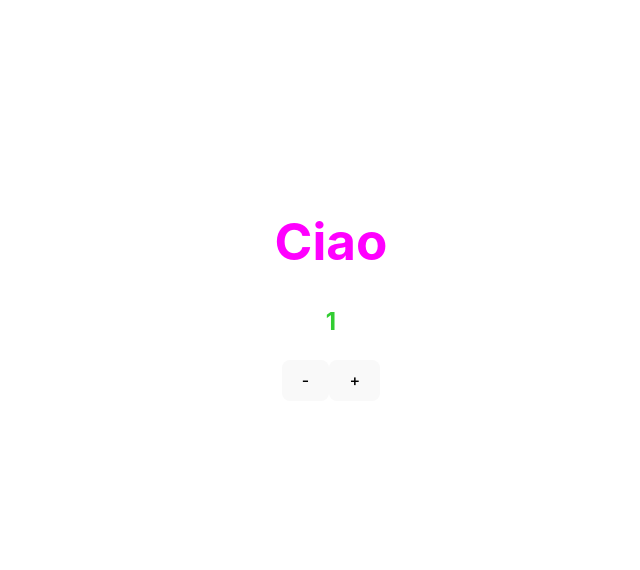
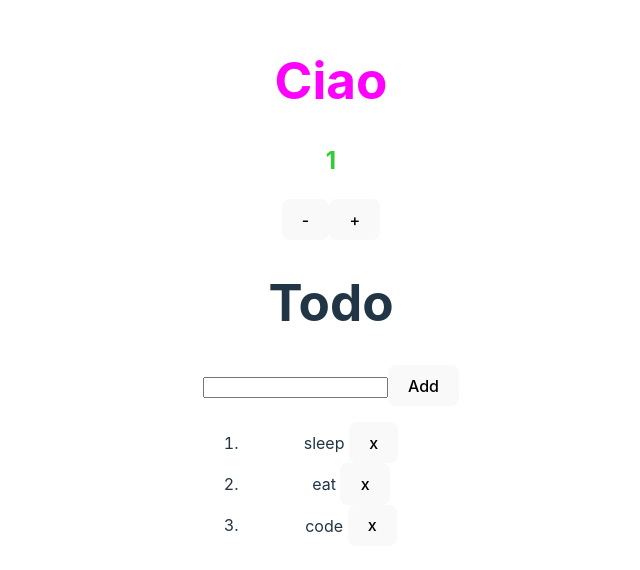
Before and after one commit to emanuelefavero/vue, a Vue app: page / in a window 1280 px wide. Shown: the part 110-680 px from the top of the page, without its empty margins (309-949 px from the left). Built offline with nearby package versions, Linux system fonts and the light colour scheme.

Commit message:
add Todo code

```diff
--- a/src/App.vue
+++ b/src/App.vue
@@ -1,7 +1,9 @@
 <script setup lang="ts">
 import Hello from './components/Hello.vue'
+import Todo from './components/Todo.vue'
 </script>
 
 <template>
   <Hello greet="Ciao" />
+  <Todo />
 </template>
--- /dev/null
+++ b/src/components/Todo.vue
@@ -0,0 +1,24 @@
+<script setup lang="ts">
+import { ref } from 'vue'
+
+const todos = ref<string[]>(['sleep', 'eat', 'code'])
+const newTodo = ref('')
+</script>
+
+<template>
+  <h1>Todo</h1>
+
+  <input type="text" v-model="newTodo" />
+  <button type="button" @click="() => todos.push(newTodo)">Add</button>
+
+  <p>
+    {{ todos.length === 0 ? 'No todos yet' : '' }}
+  </p>
+
+  <ol>
+    <li v-for="(todo, index) in todos">
+      {{ todo }}
+      <button type="button" @click="() => todos.splice(index, 1)">x</button>
+    </li>
+  </ol>
+</template>
```
